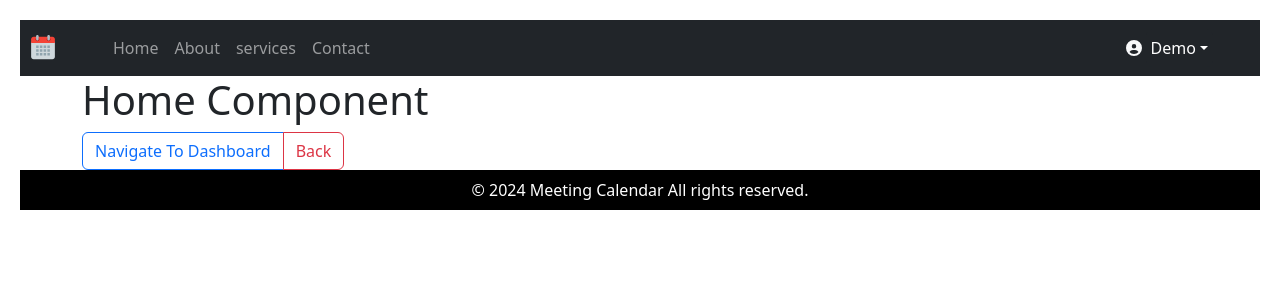
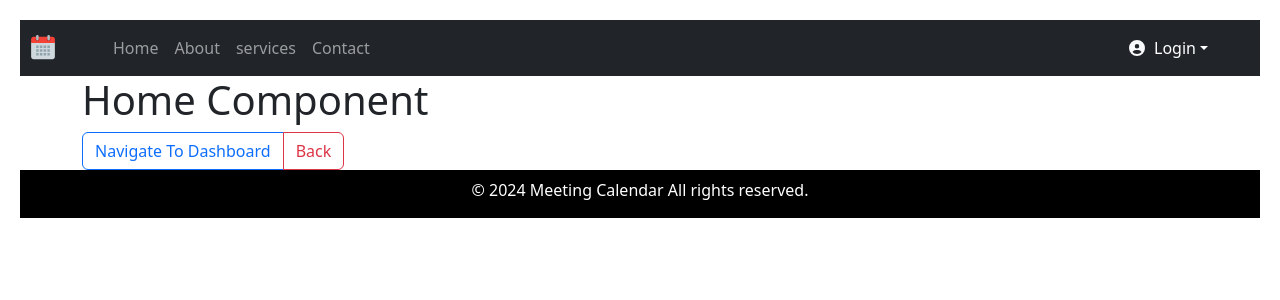
Before and after one commit to Johnruka/SCHEDULED-CALENDAR-APP, a React (Vite) app: page / in a window 1280 px wide. Shown: the top 300 px of the page. Built offline with nearby package versions, Linux system fonts and the light colour scheme.

Commit message:
modified

```diff
--- a/src/components/Router/MeetingRouters.jsx
+++ b/src/components/Router/MeetingRouters.jsx
@@ -96,7 +96,7 @@ const Home = ()=> {
             <div className='container-fluid my-5 mx-5'>
                 <h2>Contact Us</h2>
                 <p>Feel free to contact us.</p>
-                <p>Email <a href="sarumathijayaraman@gmail.com">john@test.com</a> </p>
+                <p>Email <a href="">john@test.com</a> </p>
 
              <div className='col-md-6 my-5' style={{width: "600px"}}>
              <img src='\src\assets\MeetingPlanner.png' alt="Meeting Planner" style={{width: "600px", height: "300px"}} />
--- a/src/components/shared/Footer.jsx
+++ b/src/components/shared/Footer.jsx
@@ -8,7 +8,7 @@ const Footer = () => {
 
     >
       <div className="container">
-        <p className="mb-0">
+        <p className="mb-2">
           &copy; {new Date().getFullYear()}  Meeting Calendar All rights
           reserved.
         </p>
--- a/src/components/shared/Navbar/Navbar.jsx
+++ b/src/components/shared/Navbar/Navbar.jsx
@@ -27,7 +27,7 @@ const Navbar = () => {
            </ul>
            <div className="ms-auto mx-2 text-light dropdown">
                 <span className='px-1'><FaCircleUser /></span>
-                <button className='btn btn-dark px-1 dropdown-toggle' type="button" data-bs-toggle="dropdown" id="dropdownMenuButton" aria-expanded="false">Demo</button>
+                <button className='btn btn-dark px-1 dropdown-toggle' type="button" data-bs-toggle="dropdown" id="dropdownMenuButton" aria-expanded="false">Login</button>
                 <ul className="dropdown-menu text-primary" aria-labelledby="dropdownMenuButton">
                     <li><a className="dropdown-item" href="#">Signout</a></li>
                 </ul>
```
